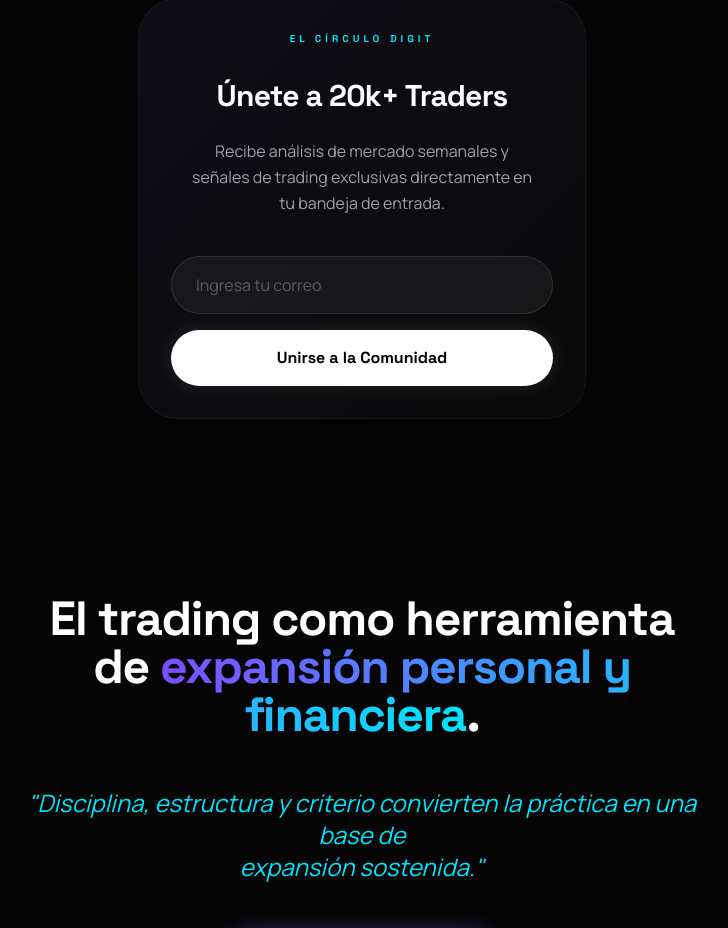
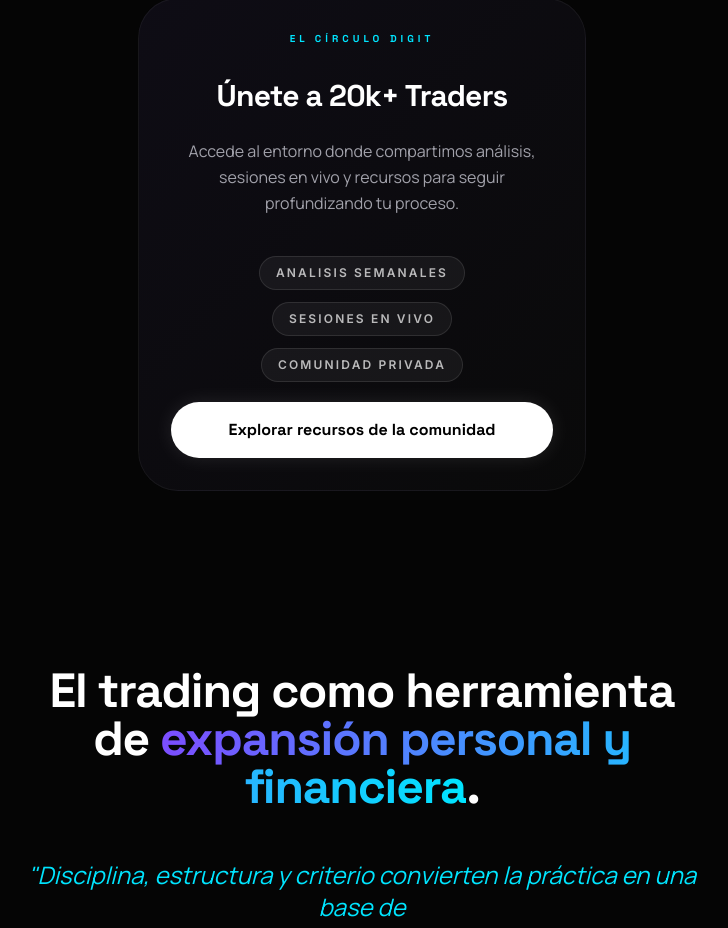
Before and after one commit to jeisonsosablockdev/digit-website, a Next.js app: page / in a window 1280 px wide. Shown: the part 3700-4628 px from the top of the page, without its empty margins (278-1006 px from the left). Built offline with nearby package versions, Linux system fonts and the light colour scheme.

Commit message:
refactor(app): align home community CTA with behavior

```diff
--- a/components/home/community-section.tsx
+++ b/components/home/community-section.tsx
@@ -1,4 +1,6 @@
 import Link from "next/link";
+
+const communitySignals = ["ANALISIS SEMANALES", "Sesiones en vivo", "COMUNIDAD PRIVADA"] as const;
 
 export function CommunitySection() {
   return (
@@ -18,22 +20,25 @@ export function CommunitySection() {
             Únete a 20k+ Traders
           </h2>
           <p className="mb-10 px-4 font-body text-base leading-relaxed text-on-surface-variant">
-            Recibe análisis de mercado semanales y señales de trading exclusivas directamente en tu
-            bandeja de entrada.
+            Accede al entorno donde compartimos análisis, sesiones en vivo y recursos para seguir
+            profundizando tu proceso.
           </p>
-          <div className="space-y-4">
-            <div className="relative">
-              <input
-                className="w-full rounded-full border border-white/10 bg-white/5 px-6 py-4 font-body text-white placeholder:text-on-surface-variant/50 focus:border-primary/50 focus:outline-none"
-                placeholder="Ingresa tu correo"
-                type="email"
-              />
+          <div className="space-y-5">
+            <div className="flex flex-wrap justify-center gap-3">
+              {communitySignals.map((signal) => (
+                <span
+                  key={signal}
+                  className="rounded-full border border-white/10 bg-white/5 px-4 py-2 text-xs font-utility font-semibold uppercase tracking-[0.18em] text-white/70"
+                >
+                  {signal}
+                </span>
+              ))}
             </div>
             <Link
               className="interactive-scale block w-full rounded-full bg-white py-4 text-center font-headline font-bold text-black shadow-[0_0_20px_rgba(255,255,255,0.1)] transition-transform"
               href="/recursos"
             >
-              Unirse a la Comunidad
+              Explorar recursos de la comunidad
             </Link>
           </div>
         </div>
```
Also changed, not shown: 1 other file (tests, documents, lock files or other folders).
